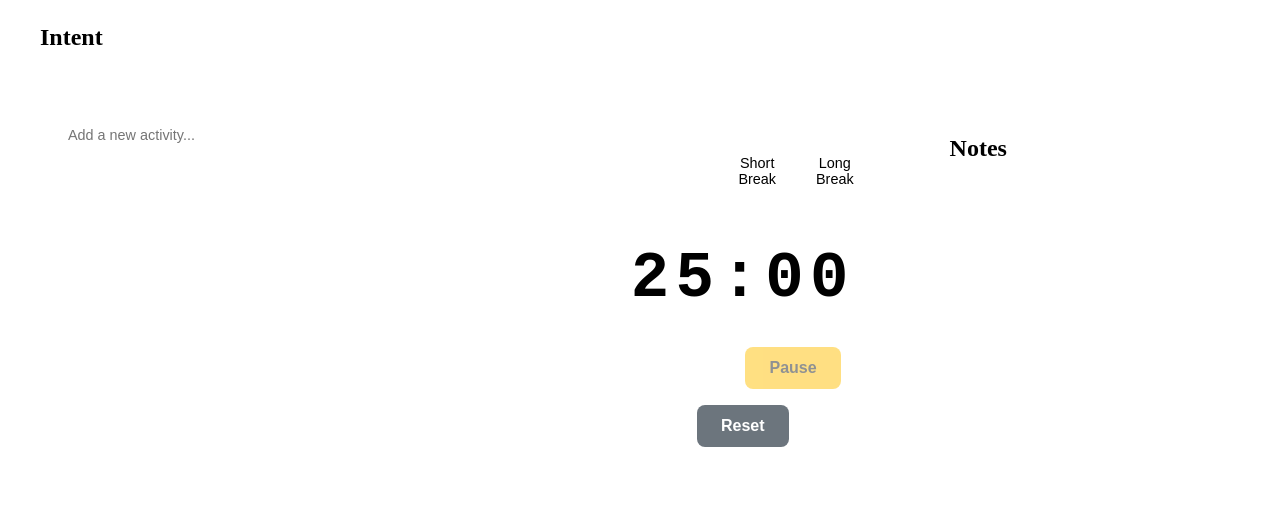
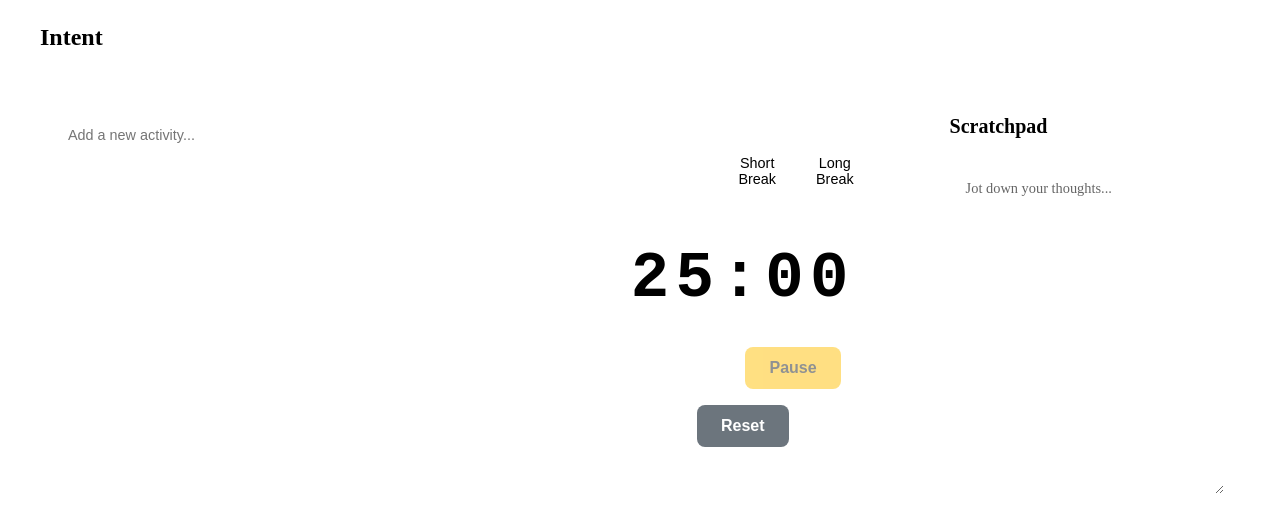
Before and after one commit to SimField2107/intent-app, a React (Vite) app: page / in a window 1280 px wide. Shown: the top 530 px of the page. Built offline with nearby package versions, Linux system fonts and the light colour scheme; the HTML template or start-up script is replaced by a standard one.

Commit message:
feat: Build static UI for NotePad component

```diff
--- /dev/null
+++ b/src/components/NotePad.jsx
@@ -0,0 +1,16 @@
+import React from 'react';
+import styles from './NotePad.module.css';
+
+const NotePad = () => {
+  return (
+    <div className={styles.notepad}>
+      <h2 className={styles.title}>Scratchpad</h2>
+      <textarea
+        className={styles.textarea}
+        placeholder="Jot down your thoughts..."
+      />
+    </div>
+  );
+};
+
+export default NotePad;
--- /dev/null
+++ b/src/components/NotePad.module.css
@@ -0,0 +1,58 @@
+.notepad {
+  display: flex;
+  flex-direction: column;
+  height: 100%;
+  gap: 1rem;
+}
+
+.title {
+  color: var(--text-dark);
+  font-size: 1.25rem;
+  font-weight: 600;
+  margin: 0;
+  padding-bottom: 0.5rem;
+  border-bottom: 1px solid var(--card-background-dark);
+}
+
+.textarea {
+  flex: 1;
+  min-height: 300px;
+  padding: 1rem;
+  background-color: var(--background-dark);
+  color: var(--text-dark);
+  border: none;
+  border-radius: 6px;
+  font-family: inherit;
+  font-size: 0.9rem;
+  line-height: 1.5;
+  resize: vertical;
+  outline: none;
+  transition: background-color 0.2s ease;
+}
+
+.textarea:focus {
+  background-color: var(--card-background-dark);
+}
+
+.textarea::placeholder {
+  color: var(--text-dark);
+  opacity: 0.6;
+}
+
+.textarea::-webkit-scrollbar {
+  width: 6px;
+}
+
+.textarea::-webkit-scrollbar-track {
+  background: var(--background-dark);
+  border-radius: 3px;
+}
+
+.textarea::-webkit-scrollbar-thumb {
+  background: var(--card-background-dark);
+  border-radius: 3px;
+}
+
+.textarea::-webkit-scrollbar-thumb:hover {
+  background: var(--primary-accent);
+}
--- a/src/pages/DashboardPage.jsx
+++ b/src/pages/DashboardPage.jsx
@@ -2,6 +2,7 @@ import React from 'react';
 import Header from '../components/Header';
 import Menu from '../components/Menu';
 import Timer from '../components/Timer';
+import NotePad from '../components/NotePad';
 import styles from './DashboardPage.module.css';
 
 const DashboardPage = () => {
@@ -16,7 +17,7 @@ const DashboardPage = () => {
           <Timer />
         </div>
         <div className={styles.rightColumn}>
-          <h2>Notes</h2>
+          <NotePad />
         </div>
       </main>
     </div>
```
